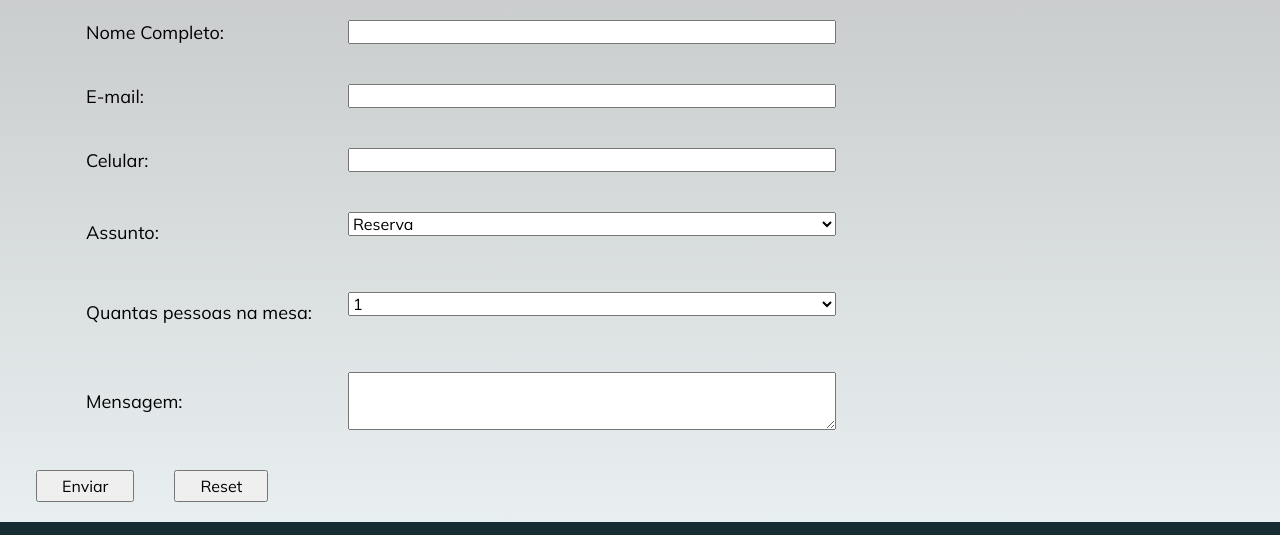
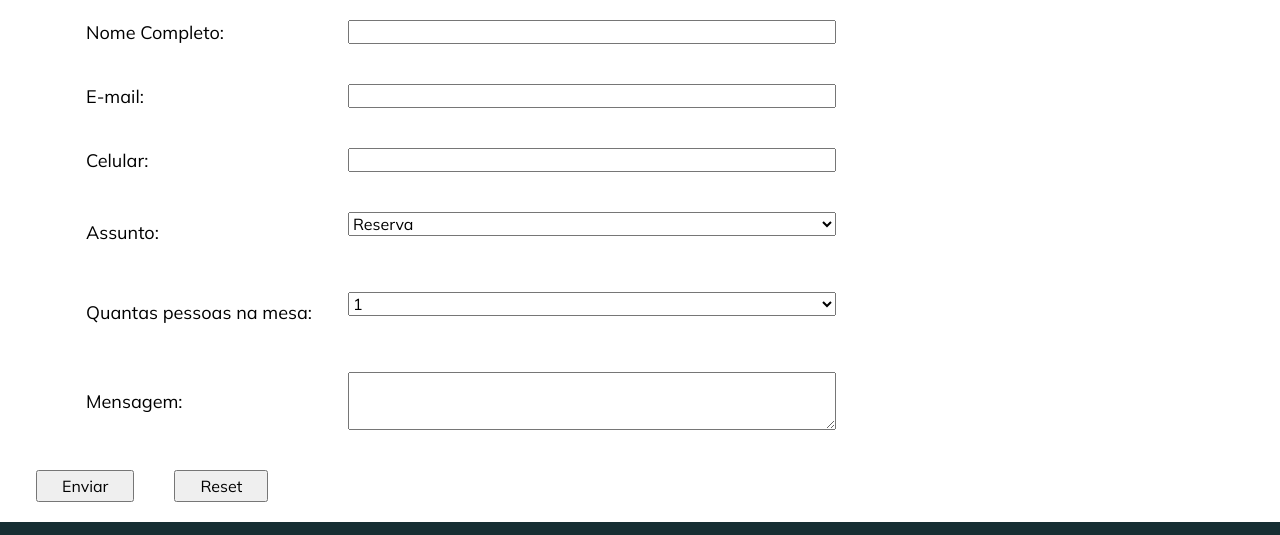
Before and after one commit to crisCintia/site_restaurante, a plain HTML site: page paginas/contato.html in a window 1280 px wide. Shown: the part 449-984 px from the top of the page. Drawn offline with Linux system fonts and the light colour scheme.

Commit message:
retirada do background img linear gradient do arquivo css stylecontato

```diff
--- a/styles/stylecontato.css
+++ b/styles/stylecontato.css
@@ -234,10 +234,6 @@
         padding-right: 26px;
     }
 
-    main {
-        background-image: linear-gradient(rgb(199, 201, 202), rgb(232, 239, 240));
-    }
-
     main h2 {
         font-family: Dancing Script;
         font-size: 2.25rem;
```
